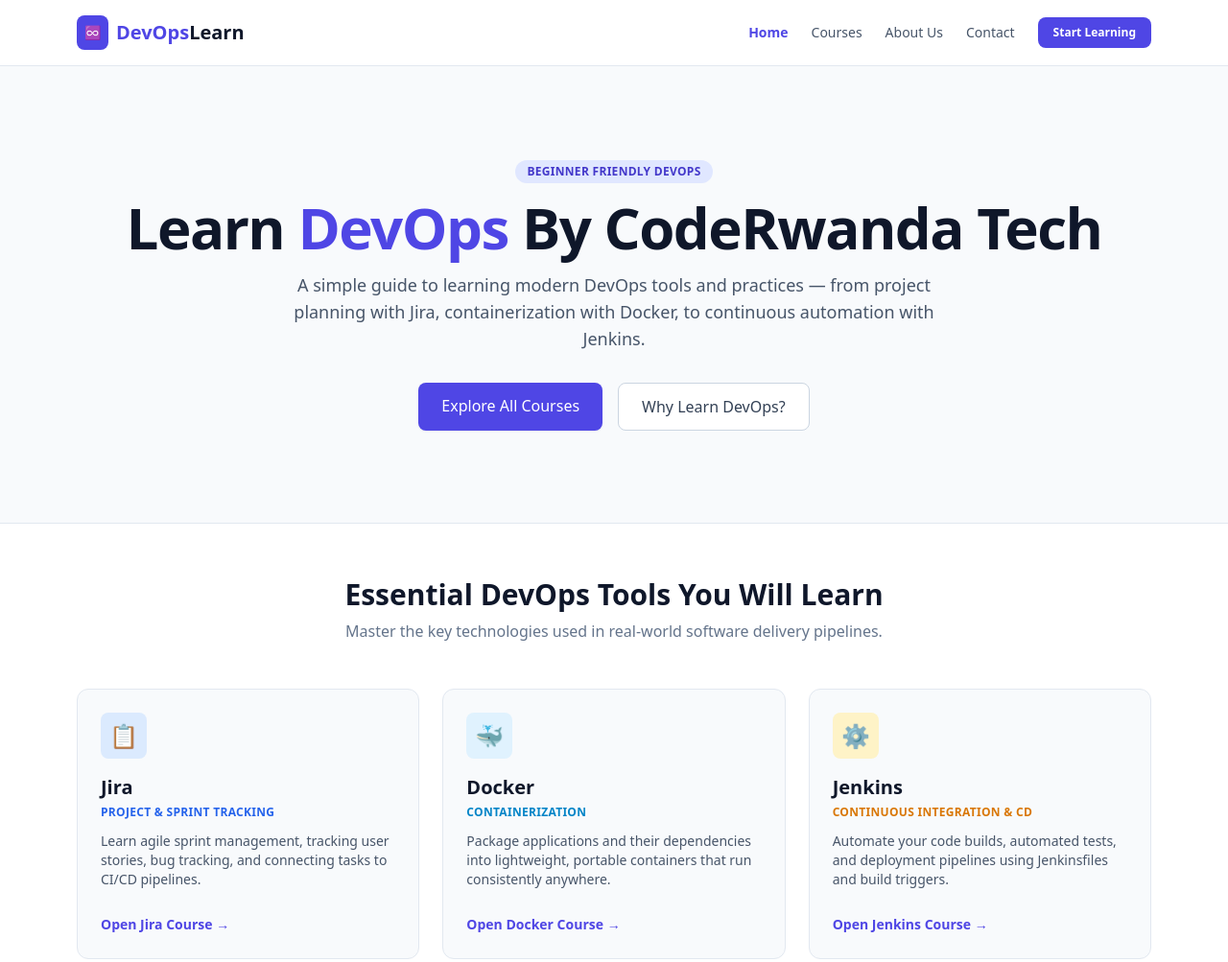
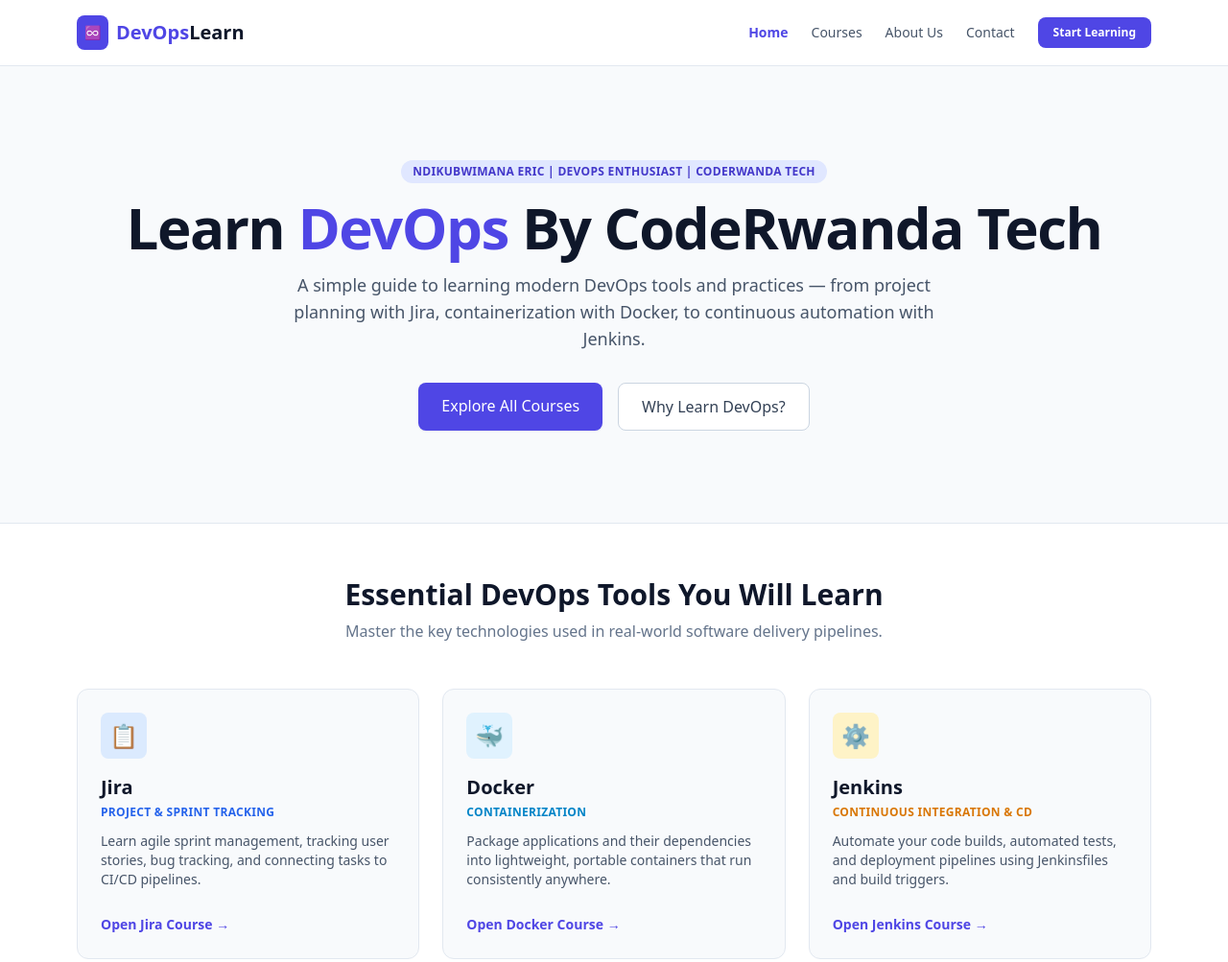
Before and after one commit to ndikubwimana12/devops, a plain HTML site: page index.html in a window 1280 px wide. Shown: the top 1003 px of the page at 96% size. Drawn offline with nearby package versions, Linux system fonts and the light colour scheme.

Commit message:
Testing automatic deployment

```diff
--- a/index.html
+++ b/index.html
@@ -29,7 +29,7 @@
     <main class="flex-grow">
         <section class="max-w-6xl mx-auto px-4 py-16 text-center lg:py-24">
             <span class="inline-block py-1 px-3 bg-indigo-100 text-indigo-700 rounded-full text-xs font-semibold tracking-wide uppercase mb-4">
-                Beginner Friendly DevOps
+                NDIKUBWIMANA Eric | DevOps Enthusiast | CodeRwanda Tech
             </span>
             <h1 class="text-4xl sm:text-5xl lg:text-6xl font-extrabold text-slate-900 tracking-tight">
                 Learn <span class="text-indigo-600">DevOps</span> By CodeRwanda Tech
```
